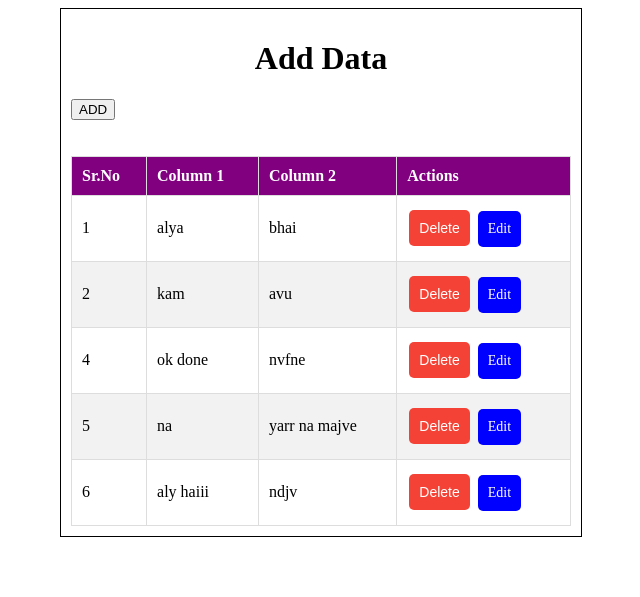
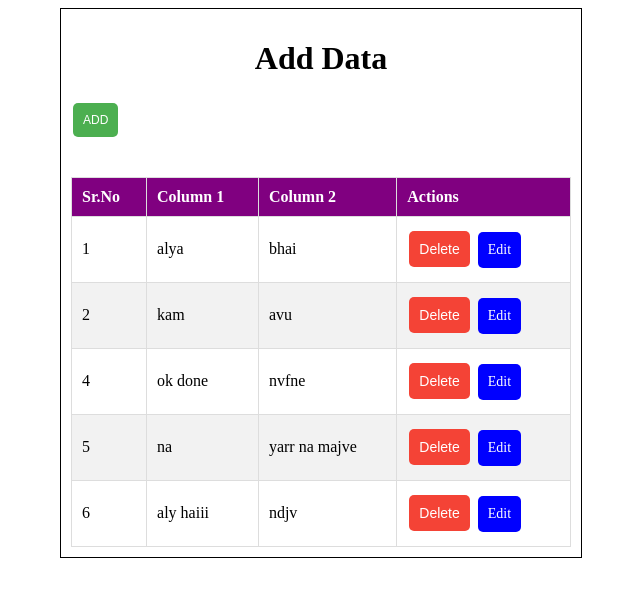
Before and after one commit to Arpan-tech-create/SINGLE_PAGE_WEB_APP_ISRO, a Flask app: page / in a window 1280 px wide. Shown: the top 597 px of the page, without its empty margins (319-959 px from the left). Run offline with Flask 3, Linux system fonts and the light colour scheme; data comes from the database, SQL or seed files in the repository; both versions use the stored data as it was after the commit.

Commit message:
'allsavedokkkk'

```diff
--- a/static/style.css
+++ b/static/style.css
@@ -114,3 +114,25 @@ th{
 	border-radius: 5px;
 
 }
+
+#add-data-button {
+	background-color: #4CAF50; /* Green */
+	border: none;
+	color: white;
+	border-radius: 5px;
+	padding: 10px 10px;
+	text-align: center;
+	text-decoration: none;
+	display: inline-block;
+	font-size: 12px;
+	margin: 4px 2px;
+	cursor: pointer;
+  }
+
+  #add-data-button:hover {
+	background-color: #3e8e41;
+  }
+
+  .hidden {
+	display: none;
+  }
--- a/templates/index.html
+++ b/templates/index.html
@@ -7,7 +7,7 @@
 <body>
     <div class="container">
         <h1>Add Data</h1>
-        <button type="button" id="add-data-button" onclick="showInputFields()" >ADD</button>
+        <button type="button" id="add-data-button" onclick="showInputFields()" class="add-data-button">ADD</button>
 
         <form id="add-data-form" method="post" action="{{ url_for('add_data') }}" style="display: none;">
             <label for="column1">Column 1:</label>
@@ -127,6 +127,7 @@ deleteRow: function(id) {
        });
        document.getElementById("add-data-button").addEventListener("click", function() {
         document.getElementById("add-data-form").style.display = "block";
+        document.getElementById("add-data-button").style.display = "none";
     });
     function showInputFields() {
     document.getElementById("column1").style.display = "block";
```
Also changed, not shown: database.db.
